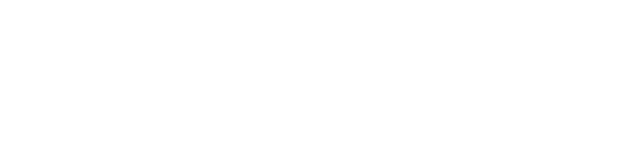
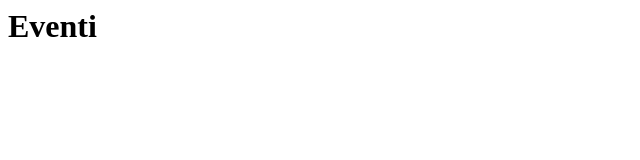
Before and after one commit to bitapp-srl/SpinOnBologna, a plain HTML site: page events.html in a window 1280 px wide. Shown: the whole page, without its empty margins (0-640 px from the left). Drawn offline with Linux system fonts and the light colour scheme.

Commit message:
SPIN-2 #comment Add title h1
Aggiunto titolo h1

```diff
--- a/events.html
+++ b/events.html
@@ -2,4 +2,5 @@
   <title>Eventi</title>
 </head>
 <body>
+  <h1>Eventi</h1>
 </body>
```
